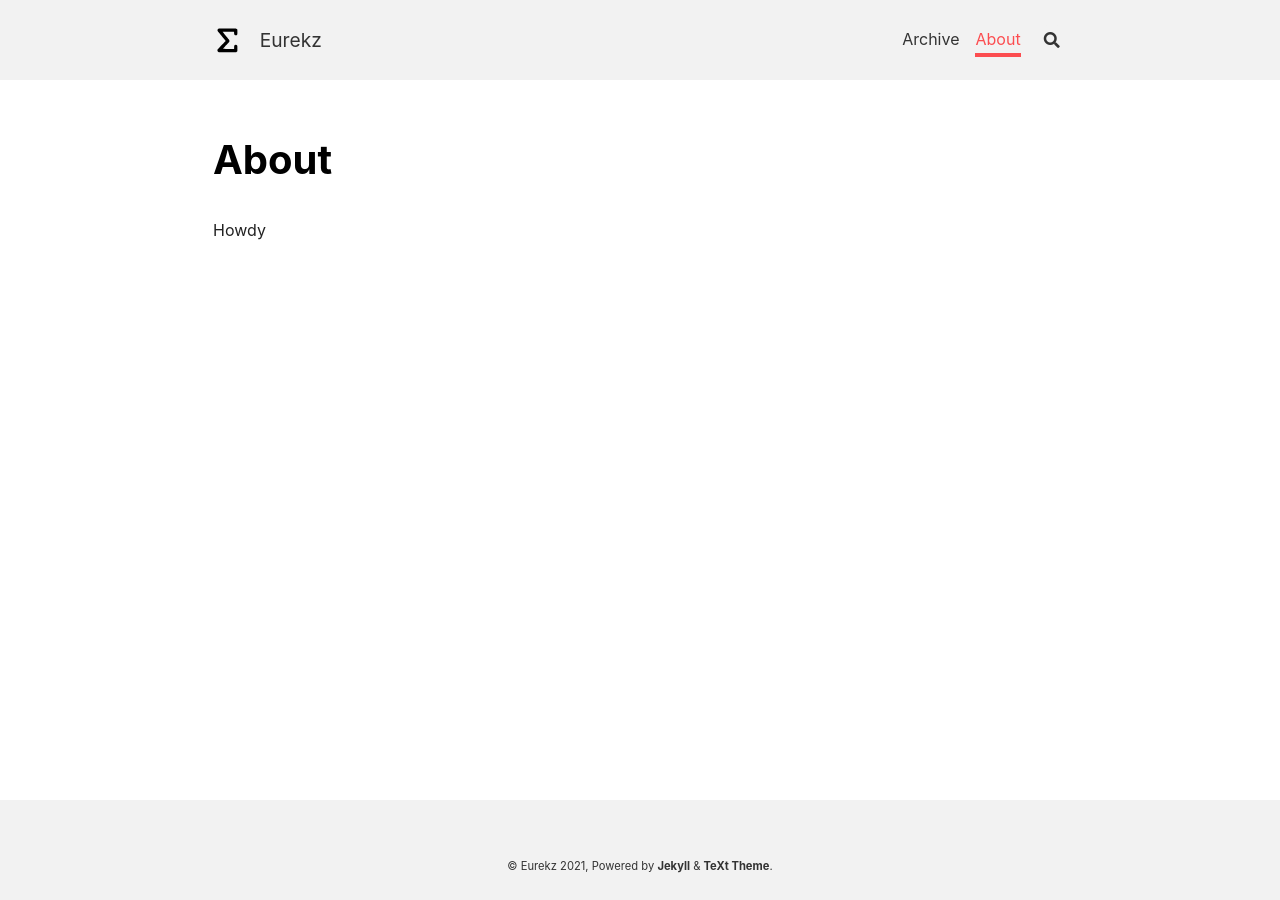
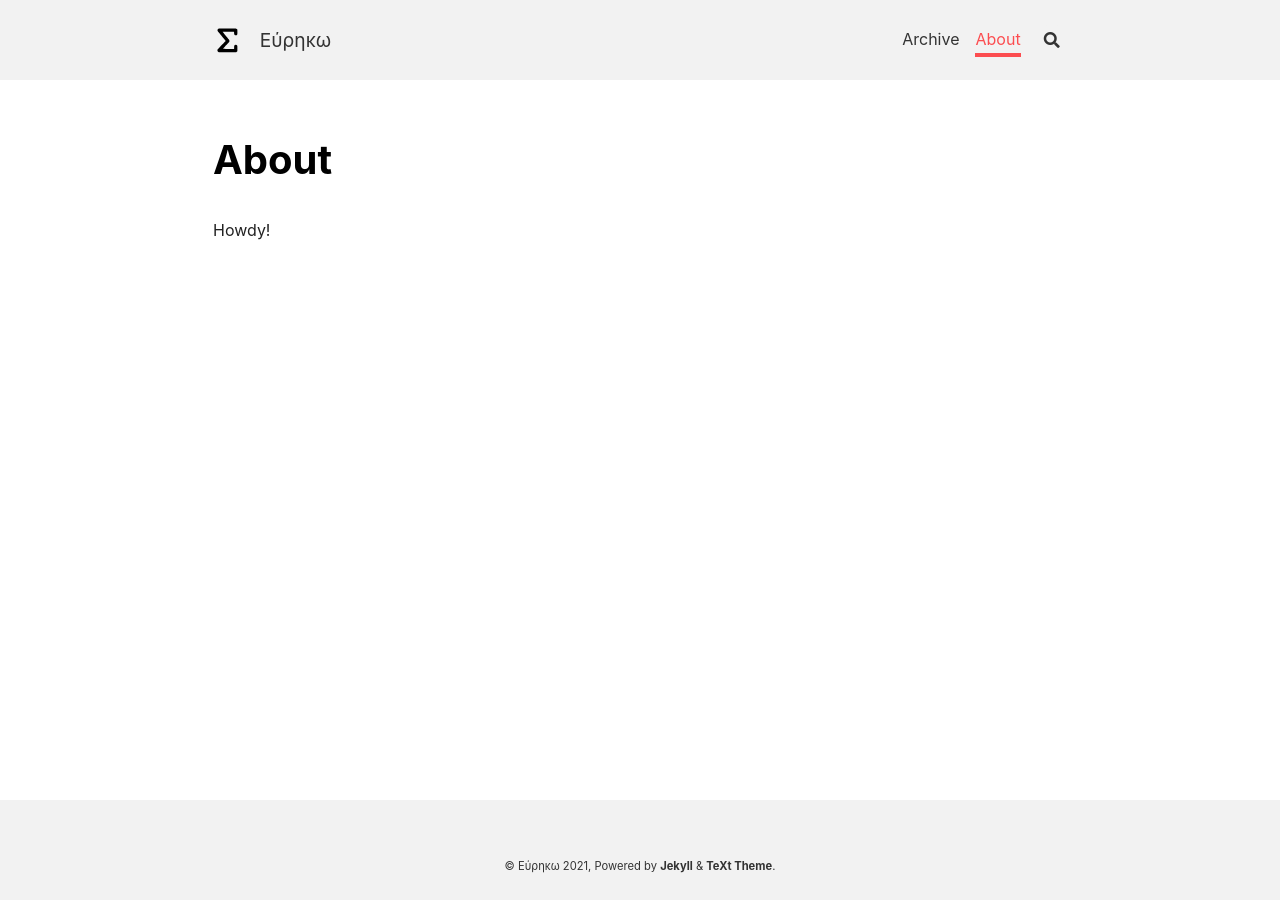
Before and after one commit to Yonderz/yonderz.github.io, a Jekyll site: the page built from about.md, in a window 1280 px wide. Built offline with Jekyll 4.4.1, drawn with Linux system fonts in a browser that asks for light colours; comment, search, counter and statistics services are not loaded.

Commit message:
initialize

```diff
--- a/CNAME
+++ /dev/null
@@ -1 +0,0 @@
-www.eurekz.com
--- /dev/null
+++ b/Gemfile
@@ -0,0 +1,5 @@
+source "https://rubygems.org"
+
+gem 'github-pages', group: :jekyll_plugins
+gem 'jekyll-latex'
+gemspec
--- a/_config.yml
+++ b/_config.yml
@@ -18,9 +18,9 @@
 ##############################
 text_skin: default # "default" (default), "dark", "forest", "ocean", "chocolate", "orange"
 highlight_theme: tomorrow-night # "default" (default), "tomorrow", "tomorrow-night", "tomorrow-night-eighties", "tomorrow-night-blue", "tomorrow-night-bright"
-url     : # the base hostname & protocol for your site e.g. https://www.someone.com
-baseurl : # does not include hostname
-title   : Eurekz
+url     : https://beta.eurekz.com # the base hostname & protocol for your site e.g. https://www.someone.com
+baseurl : '' # does not include hostname
+title   : Eύρηκω
 tagline : The pleasure is mine.
 description: > # this means to ignore newlines until "Language & timezone"
 
@@ -56,8 +56,8 @@
 
 ## => GitHub Repository (if the site is hosted by GitHub)
 ##############################
-repository: Yonderz/Yonderz.github.io
-repository_tree: main
+repository: yonderz/Yonderz.github.io
+repository_tree: dev
 
 
 ## => Paths
@@ -119,7 +119,7 @@
 ## => Comments
 ##############################
 comments:
-  provider: gitalk # false (default), "disqus", "gitalk", "valine", "custom"
+  provider: #gitalk # false (default), "disqus", "gitalk", "valine", "custom"
 
   ## Disqus
   disqus:
@@ -185,6 +185,8 @@
 highlighter : rouge
 permalink   : /post/:year/:title
 
+
+
 exclude:
   - CHANGELOG.md
   - HOW_TO_RELEASE.md
@@ -226,3 +228,4 @@
   - jekyll-paginate
   - jekyll-sitemap
   - jemoji
+  - jekyll-latex
--- a/about.md
+++ b/about.md
@@ -25,4 +25,4 @@
   # @end locale config
 key: page-about
 ---
-Howdy
+Howdy!
```
Also changed, not shown: README.md (deleted), jekyll-text-theme.gemspec (added), 3 other files.
